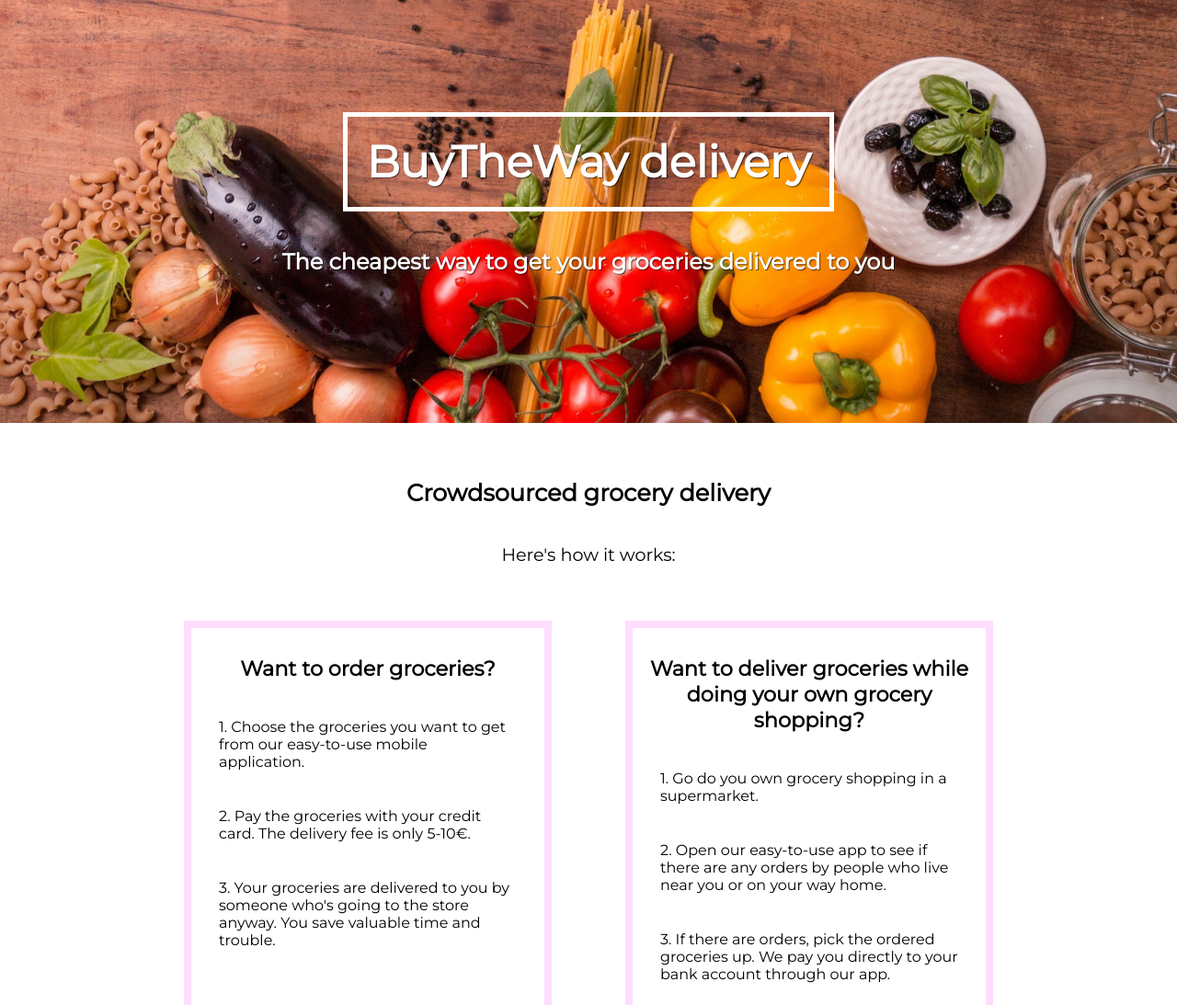
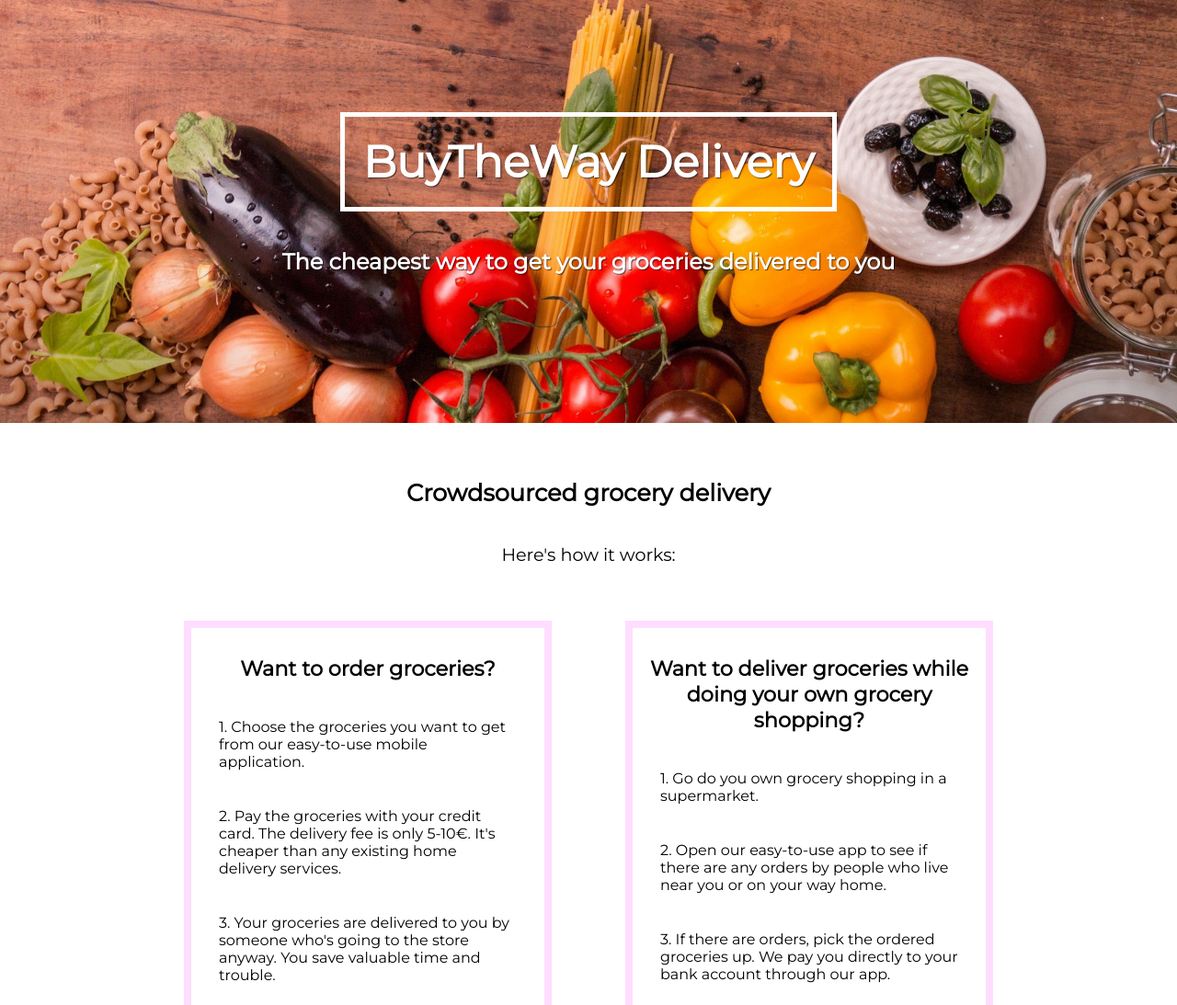
Before and after one commit to anttispitkanen/buytheway, a plain HTML site: page index.html in a window 1280 px wide. Shown: the part 40-1133 px from the top of the page at 92% size. Drawn offline with Linux system fonts and the light colour scheme.

Commit message:
small tweaks

```diff
--- a/index.html
+++ b/index.html
@@ -10,7 +10,7 @@
 </head>
 <body>
     <div class="hero">
-        <h1>BuyTheWay delivery</h1>
+        <h1>BuyTheWay Delivery</h1>
         <h2>The cheapest way to get your groceries delivered to you</h2>
     </div>
 
@@ -21,7 +21,7 @@
             <div class="column-1">
                 <h4>Want to order groceries?</h4>
                 <p>1. Choose the groceries you want to get from our easy-to-use mobile application.</p>
-                <p>2. Pay the groceries with your credit card. The delivery fee is only 5-10€.</p>
+                <p>2. Pay the groceries with your credit card. The delivery fee is only 5-10€. It's cheaper than any existing home delivery services.</p>
                 <p>3. Your groceries are delivered to you by someone who's going to the store anyway. You save valuable time and trouble.</p>
             </div>
 
```
